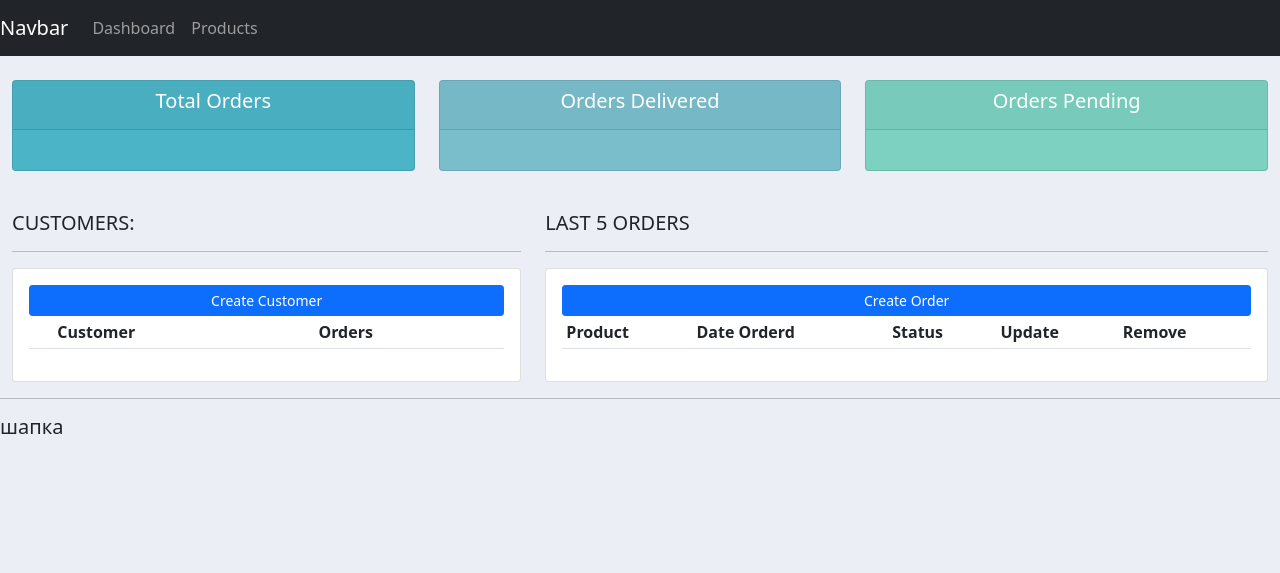
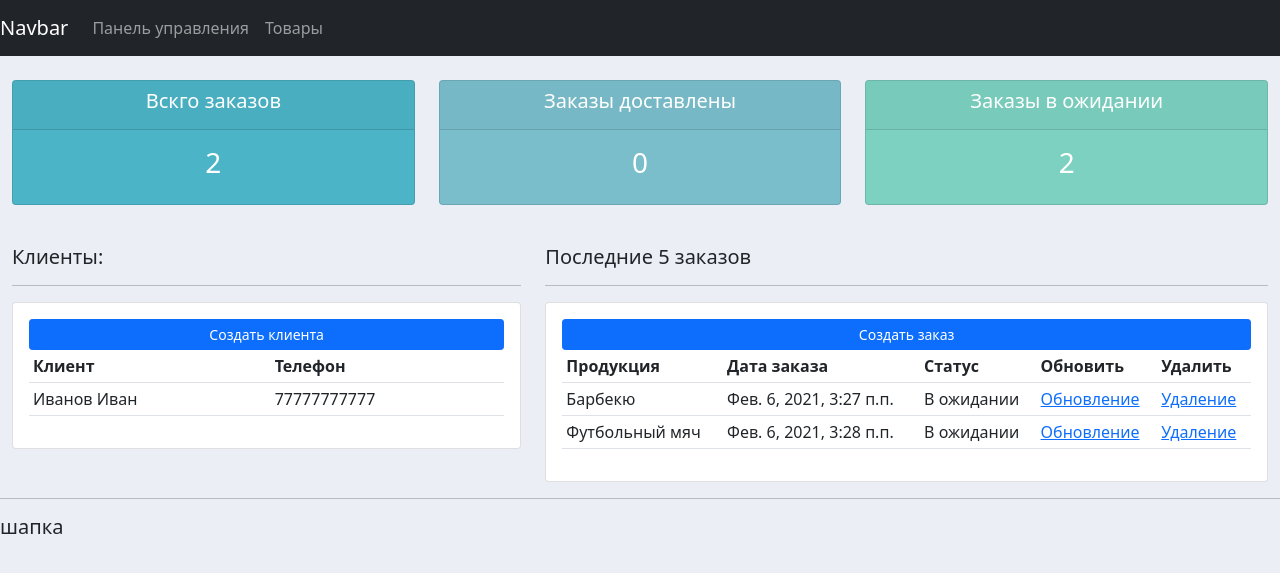
Before and after one commit to dimer3799/customer_management, a Django app: page / in a window 1280 px wide. Shown: the top 573 px of the page. Run offline with Django 3.2, Linux system fonts and the light colour scheme; data comes from the database, SQL or seed files in the repository; lists and menus that the app fills with data are empty; some libraries are stand-ins or nearby versions.

Commit message:
update language, add templates

```diff
--- a/accounts/static/css/base.css
+++ b/accounts/static/css/base.css
@@ -4,7 +4,6 @@
 body{
     background-color: #ebeff5;
 }
-
 
 #total-orders{
     background-color: #4cb4c7;
--- a/accounts/templates/accounts/dashboard.html
+++ b/accounts/templates/accounts/dashboard.html
@@ -4,34 +4,51 @@
 <br>
 <div class="row">
 	<div class="col-md-5">
-		<h5>CUSTOMERS:</h5>
+		<h5>Клиенты:</h5>
 		<hr>
 		<div class="card card-body">
-			<a class="btn btn-primary  btn-sm btn-block" href="">Create Customer</a>
+			<a class="btn btn-primary  btn-sm btn-block" href="">Создать клиента</a>
 			<table class="table table-sm">
 				<tr>
-					<th></th>
-					<th>Customer</th>
-					<th>Orders</th>
+
+					<th>Клиент</th>
+					<th>Телефон</th>
 				</tr>
+				{% for customer in customers %}
+					<tr>
+						<td>{{ customer.name }}</td>
+						<td>{{ customer.phone }}</td>
+					</tr>
+
+					{% endfor %}
 
 			</table>
 		</div>
 	</div>
 
 	<div class="col-md-7">
-		<h5>LAST 5 ORDERS</h5>
+		<h5>Последние 5 заказов</h5>
 		<hr>
 		<div class="card card-body">
-			<a class="btn btn-primary  btn-sm btn-block" href="">Create Order</a>
+			<a class="btn btn-primary  btn-sm btn-block" href="">Создать заказ</a>
 			<table class="table table-sm">
 				<tr>
-					<th>Product</th>
-					<th>Date Orderd</th>
-					<th>Status</th>
-					<th>Update</th>
-					<th>Remove</th>
+					<th>Продукция</th>
+					<th>Дата заказа</th>
+					<th>Статус</th>
+					<th>Обновить</th>
+					<th>Удалить</th>
 				</tr>
+					{% for order in orders %}
+					<tr>
+						<td>{{ order.product }}</td>
+						<td>{{ order.date_created }}</td>
+						<td>{{ order.status }}</td>
+						<td><a href="#">Обновление</a></td>
+						<td><a href="#">Удаление</a></td>
+					</tr>
+
+					{% endfor %}
 
 			</table>
 		</div>
--- a/accounts/templates/accounts/navbar.html
+++ b/accounts/templates/accounts/navbar.html
@@ -9,10 +9,10 @@
     <div class="collapse navbar-collapse" id="navbarSupportedContent">
       <ul class="navbar-nav mr-auto">
         <li class="nav-item active">
-          <a class="nav-link" href="#">Dashboard </a>
+          <a class="nav-link" href="{% url 'home' %}">Панель управления</a>
         </li>
         <li class="nav-item">
-          <a class="nav-link" href="#">Products</a>
+          <a class="nav-link" href="{% url 'products' %}">Товары</a>
         </li>
 
     </ul>
--- a/accounts/templates/accounts/status.html
+++ b/accounts/templates/accounts/status.html
@@ -5,10 +5,10 @@
 		<div class="col-md">
 			<div class="card text-center text-white  mb-3" id="total-orders">
 			  	<div class="card-header">
-			  		<h5 class="card-title">Total Orders</h5>
+			  		<h5 class="card-title">Вскго заказов</h5>
 			  	</div>
 			  	<div class="card-body">
-			    	<h3 class="card-title"></h3>
+			    	<h3 class="card-title">{{ total_order }}</h3>
 			  	</div>
 			</div>
 		</div>
@@ -18,10 +18,10 @@
 		<div class="col-md">
 			<div class="card text-center text-white  mb-3" id="orders-delivered">
 			  	<div class="card-header">
-			  		<h5 class="card-title">Orders Delivered</h5>
+			  		<h5 class="card-title">Заказы доставлены</h5>
 			  	</div>
 			  	<div class="card-body">
-			    	<h3 class="card-title"></h3>
+			    	<h3 class="card-title">{{ delivered }}</h3>
 			  	</div>
 			</div>
 		</div>
@@ -31,10 +31,10 @@
 		<div class="col-md">
 			<div class="card text-center text-white  mb-3" id="orders-pending">
 			  	<div class="card-header">
-			  		<h5 class="card-title">Orders Pending</h5>
+			  		<h5 class="card-title">Заказы в ожидании</h5>
 			  	</div>
 			  	<div class="card-body">
-			    	<h3 class="card-title"></h3>
+			    	<h3 class="card-title">{{ pending }}</h3>
 			  	</div>
 			</div>
 		</div>
--- a/accounts/urls.py
+++ b/accounts/urls.py
@@ -2,7 +2,7 @@ from django.urls import path
 from .views import home, products, customer
 
 urlpatterns = [
-    path('', home),
+    path('', home, name='home'),
     path('products', products, name='products'),
     path('customer', customer, name='customer'),
 ]
--- a/accounts/views.py
+++ b/accounts/views.py
@@ -1,11 +1,29 @@
 from django.shortcuts import render
 from django.http import HttpResponse
+from .models import Customer, Pruduct, Order
 
 def home(request):
-	return render(request, 'accounts/dashboard.html')
+    order = Order.objects.all()
+    customer = Customer.objects.all()
+    # Общее количество клиентов
+    total_customers = customer.count()
+    # Общее количество заказов
+    total_order = order.count()
+    # Выбираем заказы с фильтром -доставлено
+    delivered = order.filter(status = 'Доставлено').count()
+    # Выбираем заказы с фильтром -в ожидании
+    pending = order.filter(status = 'В ожидании').count()
+
+    context = {'orders': order, 'customers': customer , 'total_customers': total_customers,
+               'total_order': total_order, 'delivered': delivered, 'pending': pending}
+
+    return render(request, 'accounts/dashboard.html', context)
 
 def products(request):
-    return render(request, 'accounts/products.html')
+    # Выбрать из базы всю пролукцию
+    products = Pruduct.objects.all()
+    # {'pruducts':products} - передать в шаблон контекст для вывода
+    return render(request, 'accounts/products.html', {'products':products})
 
 def customer(request):
     return render(request, 'accounts/customer.html')
```
Also changed, not shown: accounts/templates/accounts/customer.html (+14 -14 lines), accounts/templates/accounts/products.html (+11 -5 lines).
